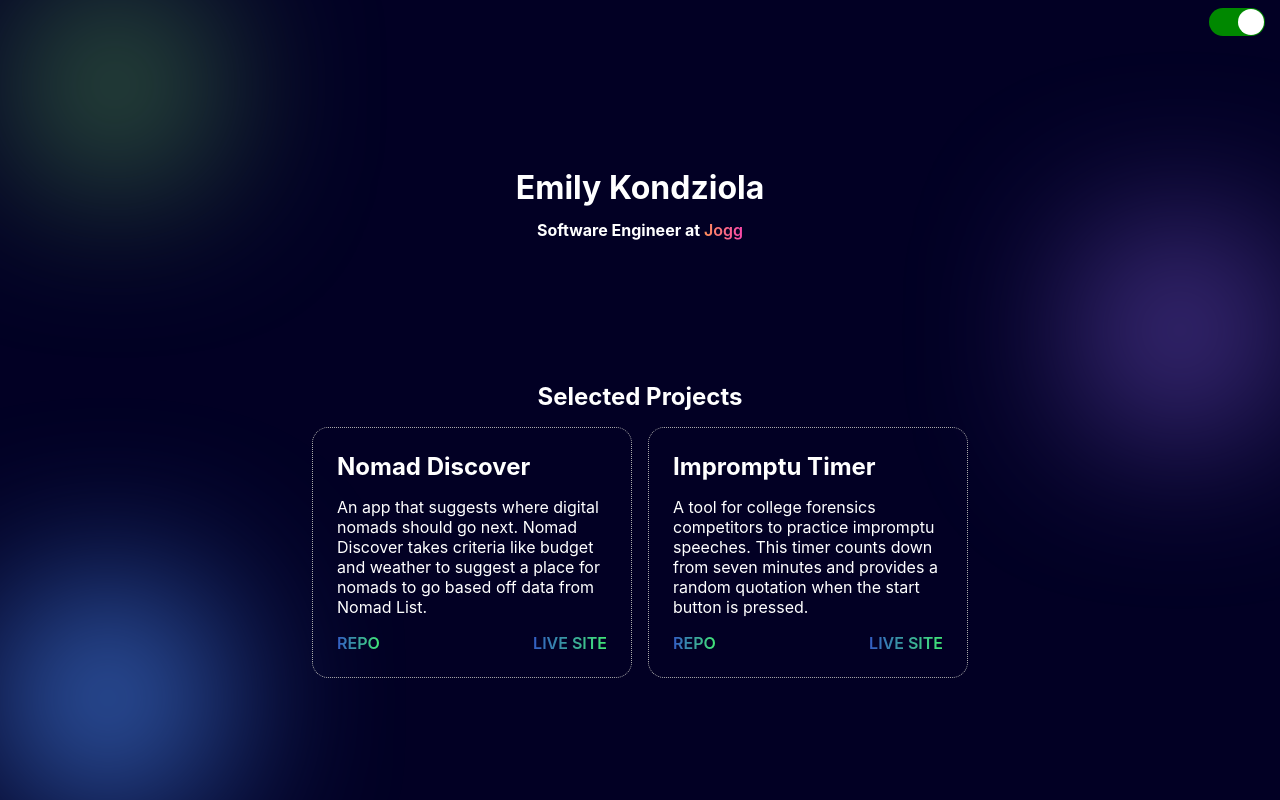
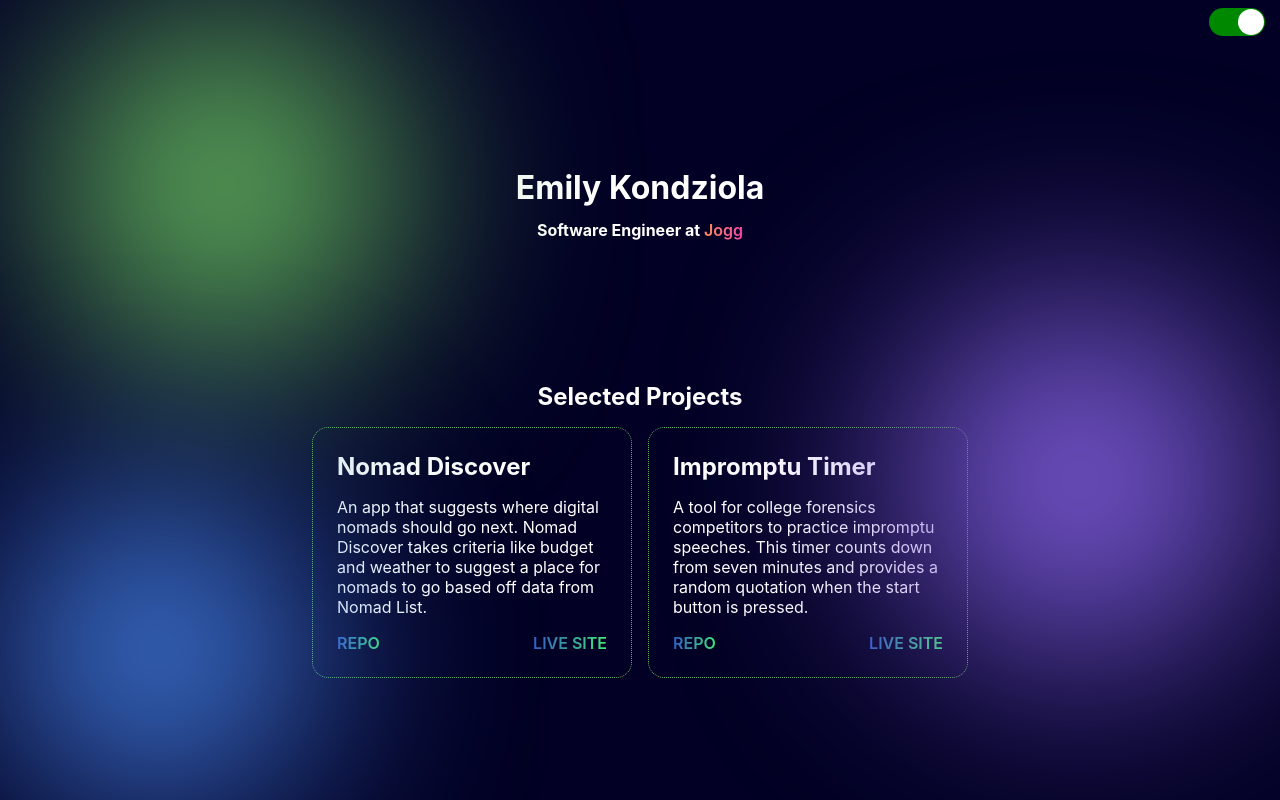
Before and after one commit to emilygracekz/emilykondziola.com, a Next.js app: page / in a window 1280 px wide. Built offline with nearby package versions, Linux system fonts and the light colour scheme.

Commit message:
desktop and ipad styling

```diff
--- a/Components/Circle.tsx
+++ b/Components/Circle.tsx
@@ -1,6 +1,7 @@
 /** @jsx jsx */
 import { jsx, css } from '@emotion/react'
 import { FunctionComponent } from 'react'
+import { theme } from '../styles/theme'
 
 interface Props {
   background: string
@@ -22,16 +23,21 @@ const Circle: FunctionComponent<Props> = ({
   bottom,
 }) => {
   const CircleStyle = css`
-    height: ${height};
-    width: ${width};
+    height: 190px;
+    width: 190px;
     background: ${background};
     border-radius: 100%;
     position: absolute;
-    filter: blur(90px);
+    filter: blur(110px);
     top: ${top};
     left: ${left};
     right: ${right};
     bottom: ${bottom};
+
+    ${theme.mediaQuery.ipad} {
+      height: ${height};
+      width: ${width};
+    }
   `
   return <div css={CircleStyle}></div>
 }
--- a/Components/ProjectCard.tsx
+++ b/Components/ProjectCard.tsx
@@ -19,7 +19,7 @@ const ProjectCard: FunctionComponent<Props> = ({
     display: flex;
     flex-direction: column;
     justify-content: center;
-    border: 1px dotted darkgray;
+    border: 1px dotted rgb(100, 182, 93);
     border-radius: 1rem;
     width: 20rem;
     padding: 0.5rem;
@@ -29,7 +29,6 @@ const ProjectCard: FunctionComponent<Props> = ({
     justify-content: center;
     text-align: center;
     margin: 0.5rem;
-    z-index: 1;
 
     h1 {
       font-size: 1.5rem;
--- a/pages/index.js
+++ b/pages/index.js
@@ -43,13 +43,8 @@ const Home = () => {
       z-index: 1;
     }
 
-    .name {
-      z-index: 1;
-    }
-
     h2 {
       font-size: 1rem;
-      z-index: 1;
     }
 
     .subHeading {
@@ -132,42 +127,28 @@ const Home = () => {
           <>
             <Circle
               background='rgb(100,182,93)'
-              height='150px'
-              width='150px'
+              height='350px'
+              width='350px'
               top='10px'
-              left='40px'
+              left='50px'
             />
             <Circle
               background='rgb(129,94,221)'
-              height='160px'
-              width='160px'
-              top='250px'
+              height='360px'
+              width='360px'
+              top='300px'
               right='20px'
             />
             <Circle
               background='rgb(74,139,244)'
-              height='200px'
-              width='200px'
-              bottom='2px'
+              height='300px'
+              width='300px'
+              bottom='0px'
             />
           </>
         ) : (
           ''
         )}
-        {/* <Circle
-          background='rgb(227,140,78)'
-          height='190px'
-          width='190px'
-          top='200px'
-          left='600px'
-        />
-        <Circle
-          background='rgb(202,56,50)'
-          height='220px'
-          width='220px'
-          top='10px'
-          left='600px'
-        /> */}
         <h1 className='projects'>Selected Projects</h1>
         <div className='grid'>
           <ProjectCard
--- a/styles/theme.tsx
+++ b/styles/theme.tsx
@@ -7,11 +7,5 @@ export const theme = {
   colors: {
     lightBlue: '#015c92',
     darkBlue: 'rgb(2, 0, 36)',
-    // yellow: 'white',
-    // green: 'rgb(100,182,93)',
-    // purple: 'rgb(129,94,221)',
-    // blue: 'rgb(74,139,244)',
-    // red: 'rgb(229,69,60)',
-    // orange: 'rgb(227,140,78)',
   },
 }
```
